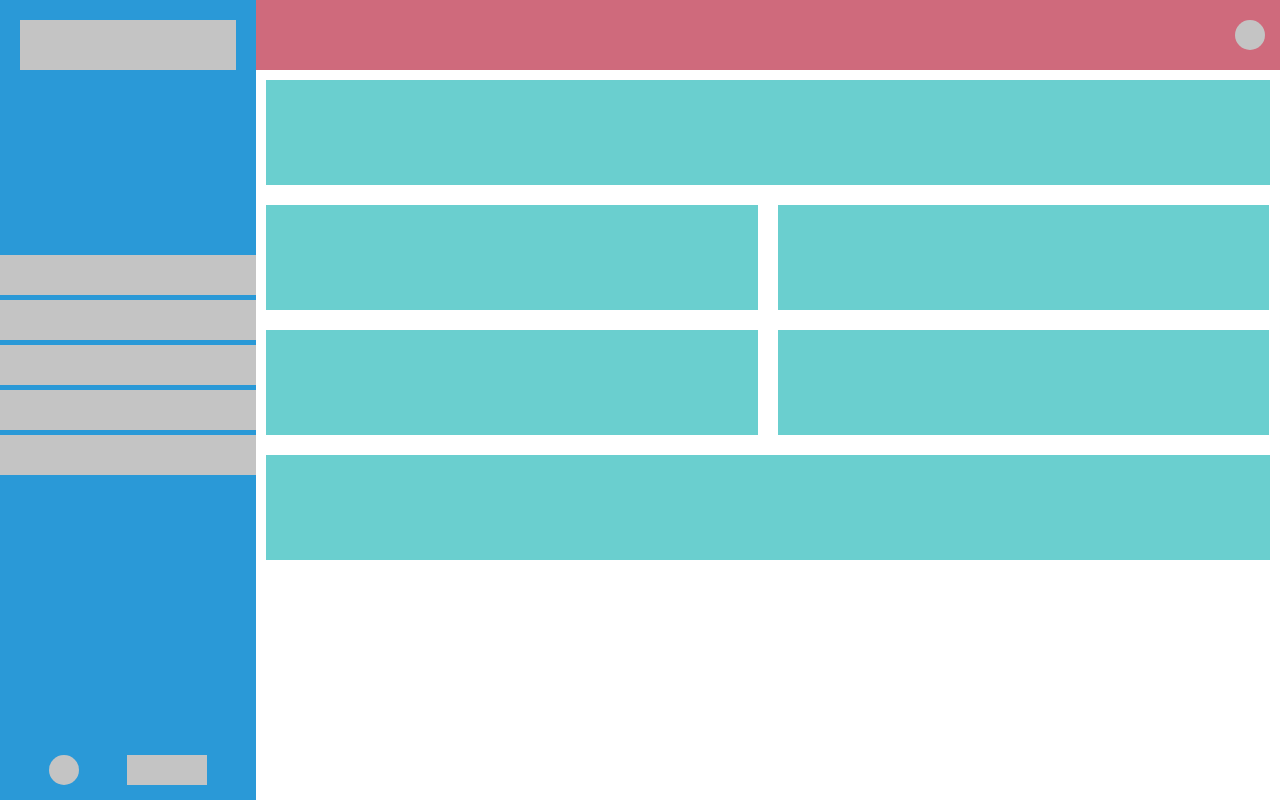
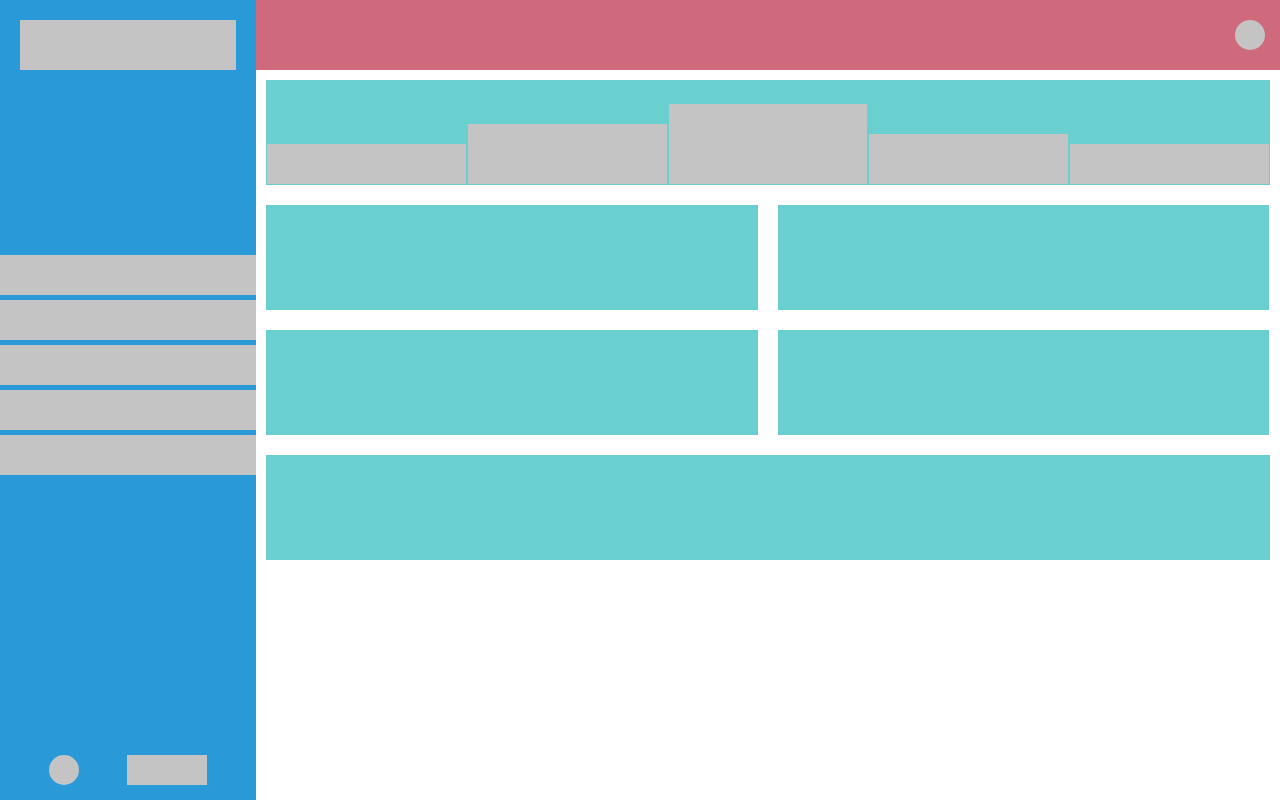
Before and after one commit to aziiz92/flex-box-3, a website: page index.html in a window 1280 px wide. Drawn offline with Linux system fonts and the light colour scheme.

Commit message:
last commit

```diff
--- a/scss/styles.scss
+++ b/scss/styles.scss
@@ -90,6 +90,25 @@ main {
 
     .card:first-child {
       flex-basis: 100%;
+      display: flex;
+      align-items: flex-end;
+      .card-content {
+        background-color: #C4C4C4;
+        flex: 1;
+        height: 40px;
+        border: 1px solid #6ACFCF;
+
+      }
+      .card-content:nth-child(2) {
+        height: 60px;
+      }
+      .card-content:nth-child(3) {
+        height: 80px;
+      }
+      .card-content:nth-child(4) {
+        height: 50px;
+      }
+
     }
 
     .card:last-child {
```
Also changed, not shown: css/styles.css, 1 other file.
